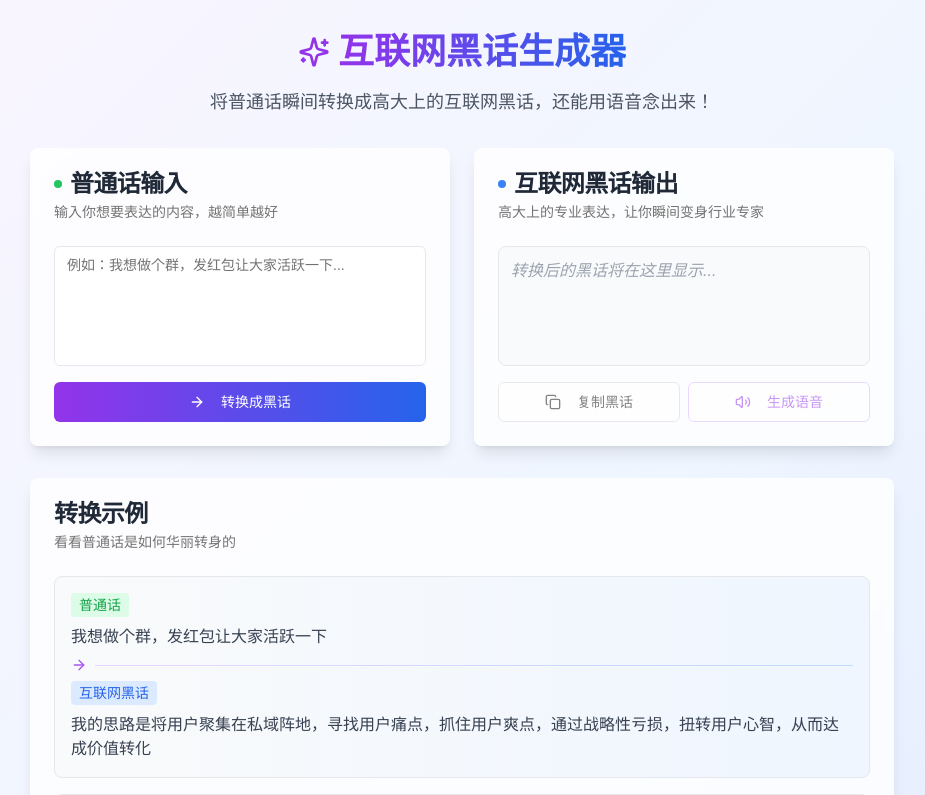
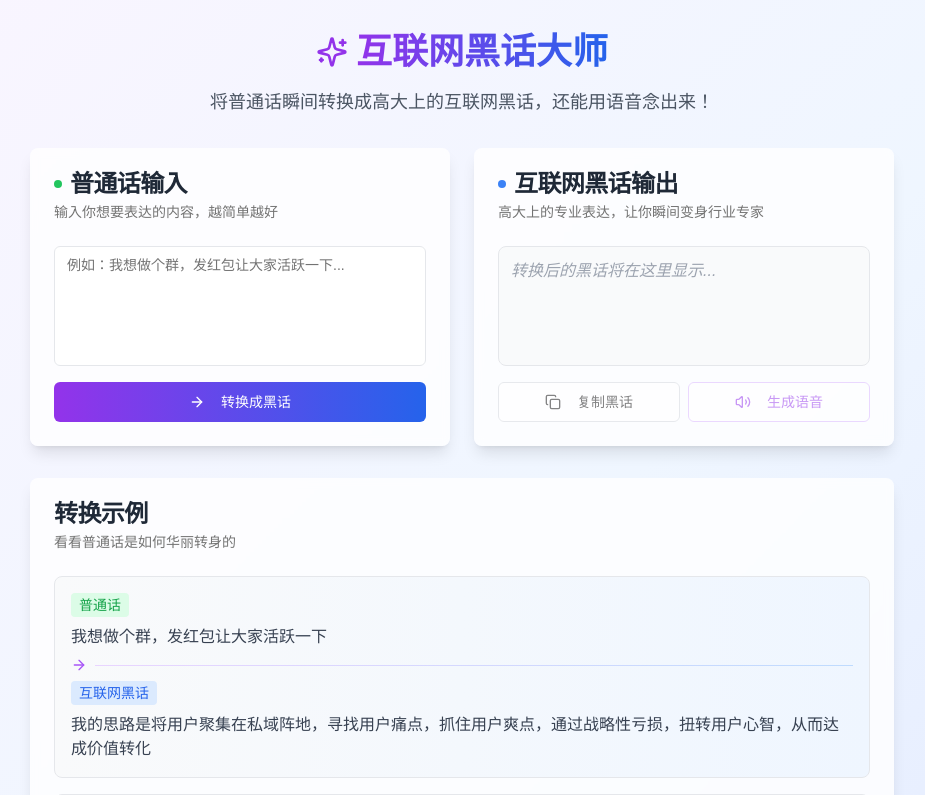
Before and after one commit to sishuai0328/internet-buzzword-translator, a Next.js app: page / in a window 1280 px wide. Shown: the top 795 px of the page, without its empty margins (178-1103 px from the left). Built offline with nearby package versions, Linux system fonts and the light colour scheme.

Commit message:
fix: update title from "互联网黑话生成器" to "互联网黑话大师" for improved branding

```diff
--- a/app/page.tsx
+++ b/app/page.tsx
@@ -165,7 +165,7 @@ export default function Home() {
           <div className="flex items-center justify-center gap-2 mb-4">
             <Sparkles className="h-8 w-8 text-purple-600" />
             <h1 className="text-4xl font-bold bg-gradient-to-r from-purple-600 to-blue-600 bg-clip-text text-transparent">
-              互联网黑话生成器
+              互联网黑话大师
             </h1>
           </div>
           <p className="text-gray-600 text-lg">将普通话瞬间转换成高大上的互联网黑话，还能用语音念出来！</p>
```
